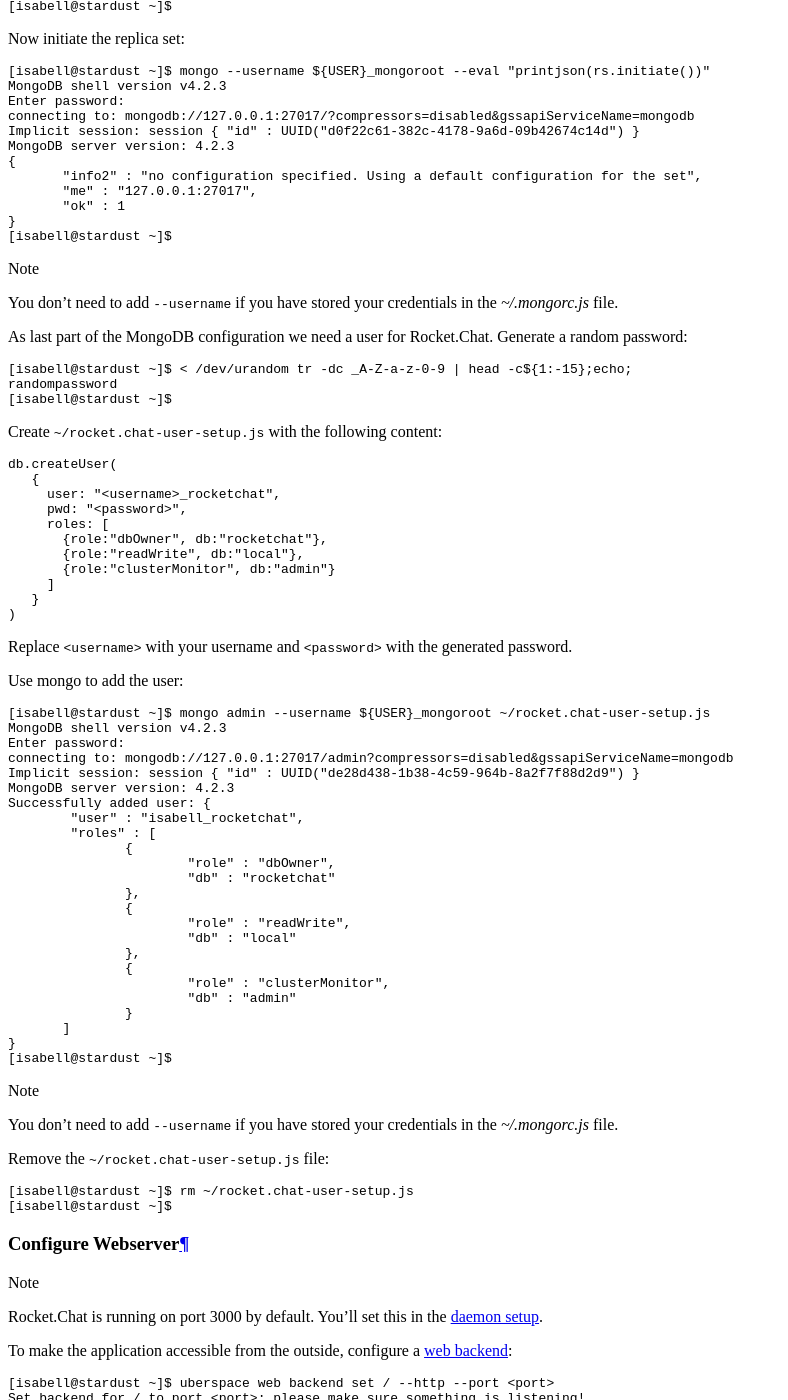
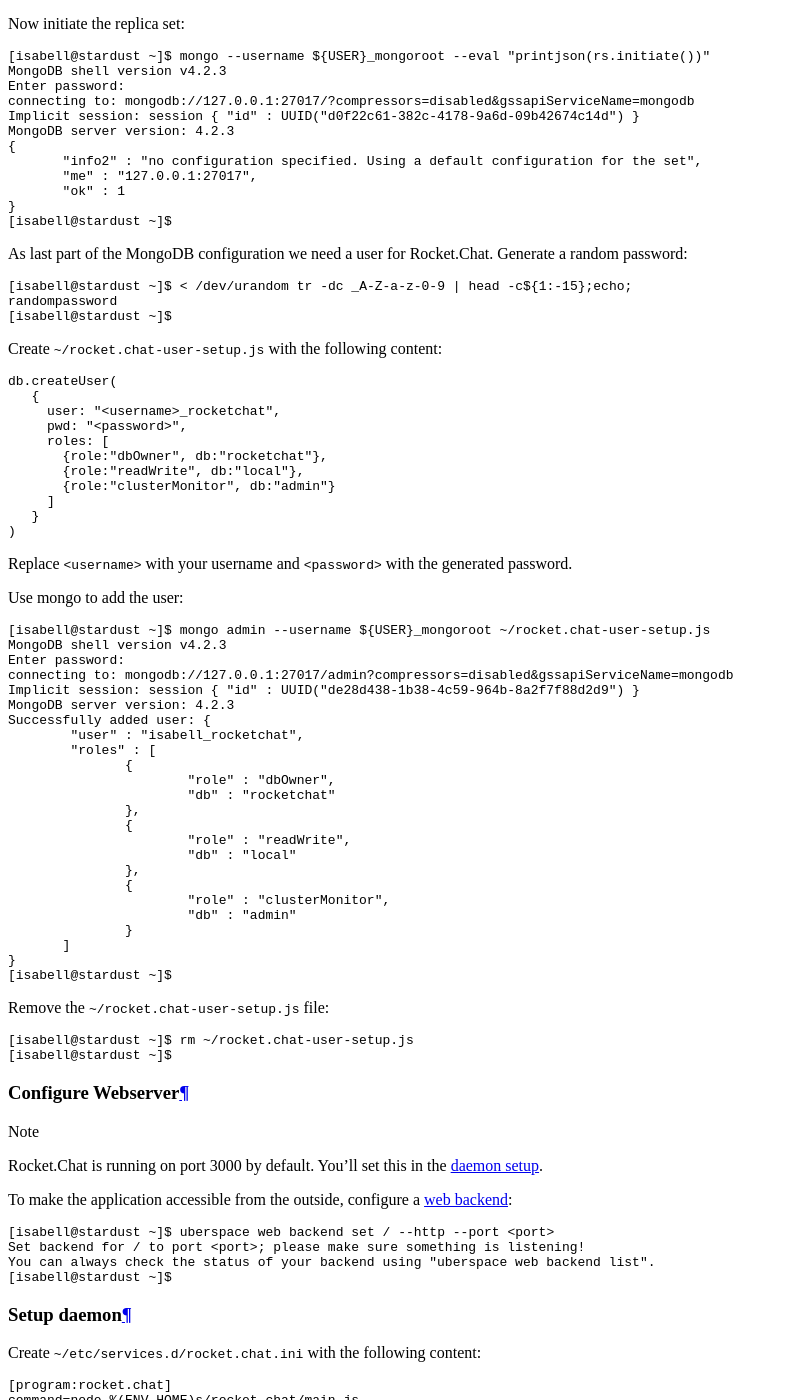
Before and after one commit to Uberspace/lab, a Sphinx documentation site: the page built from source/guide_rocketchat.rst, in a window 1280 px wide and 1400 px high, scrolled down 5602 px. Shown: the whole window, without its empty margins (0-788 px from the left). Built offline with Sphinx 7.4.7 and the Read the Docs theme 2.0.0, drawn with Linux system fonts in a browser that asks for light colours.

Commit message:
cleanup after testing the updated guide
- `startsecs=60` removed from mongodb daemon config snippet
- `~/.mongorc.js` username notes removed, they're wrong

```diff
--- a/source/guide_rocketchat.rst
+++ b/source/guide_rocketchat.rst
@@ -153,8 +152,6 @@
  	"ok" : 1
  }
  [isabell@stardust ~]$
-
-.. note:: You don't need to add ``--username`` if you have stored your credentials in the `~/.mongorc.js` file.
 
 As last part of the MongoDB configuration we need a user for Rocket.Chat.
 Generate a random password:
@@ -212,8 +209,6 @@
  	]
  }
  [isabell@stardust ~]$
-
-.. note:: You don't need to add ``--username`` if you have stored your credentials in the `~/.mongorc.js` file.
 
 Remove the ``~/rocket.chat-user-setup.js`` file:
 
```
Also changed, not shown: other parts of source/guide_rocketchat.rst (+0 -1 lines).
